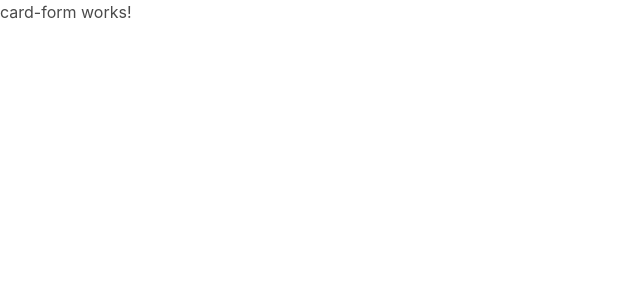
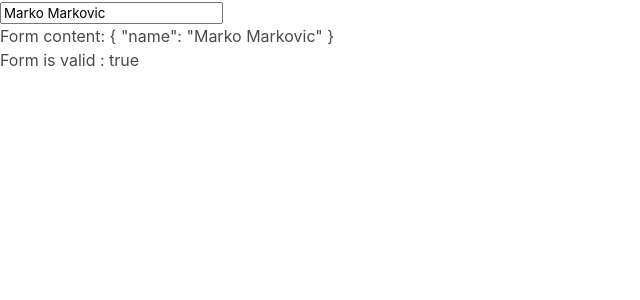
Before and after one commit to milanzec/credit-card, an Angular app: page / in a window 1280 px wide. Shown: the top 300 px of the page, without its empty margins (0-640 px from the left). Built offline with nearby package versions, Linux system fonts and the light colour scheme.

Commit message:
validators added

```diff
--- a/src/app/card-form/card-form.component.html
+++ b/src/app/card-form/card-form.component.html
@@ -1 +1,8 @@
-<p>card-form works!</p>
+<form [formGroup]="cardForm">
+    <input formControlName="name" />
+</form>
+
+
+
+<div>Form content: {{cardForm.value | json}}</div>
+<div>Form is valid : {{cardForm.valid}}</div>
--- a/src/app/card-form/card-form.component.ts
+++ b/src/app/card-form/card-form.component.ts
@@ -1,5 +1,5 @@
 import { Component } from '@angular/core';
-import { FormGroup, FormControl } from '@angular/forms'
+import { FormGroup, FormControl, Validators } from '@angular/forms'
 
 @Component({
   selector: 'app-card-form',
@@ -9,7 +9,7 @@ import { FormGroup, FormControl } from '@angular/forms'
 export class CardFormComponent {
 
   cardForm = new FormGroup({
-    name: new FormControl('Marko Markovic')
+    name: new FormControl('Marko Markovic', [Validators.required,Validators.minLength(3)])
   })
 
 }
```
